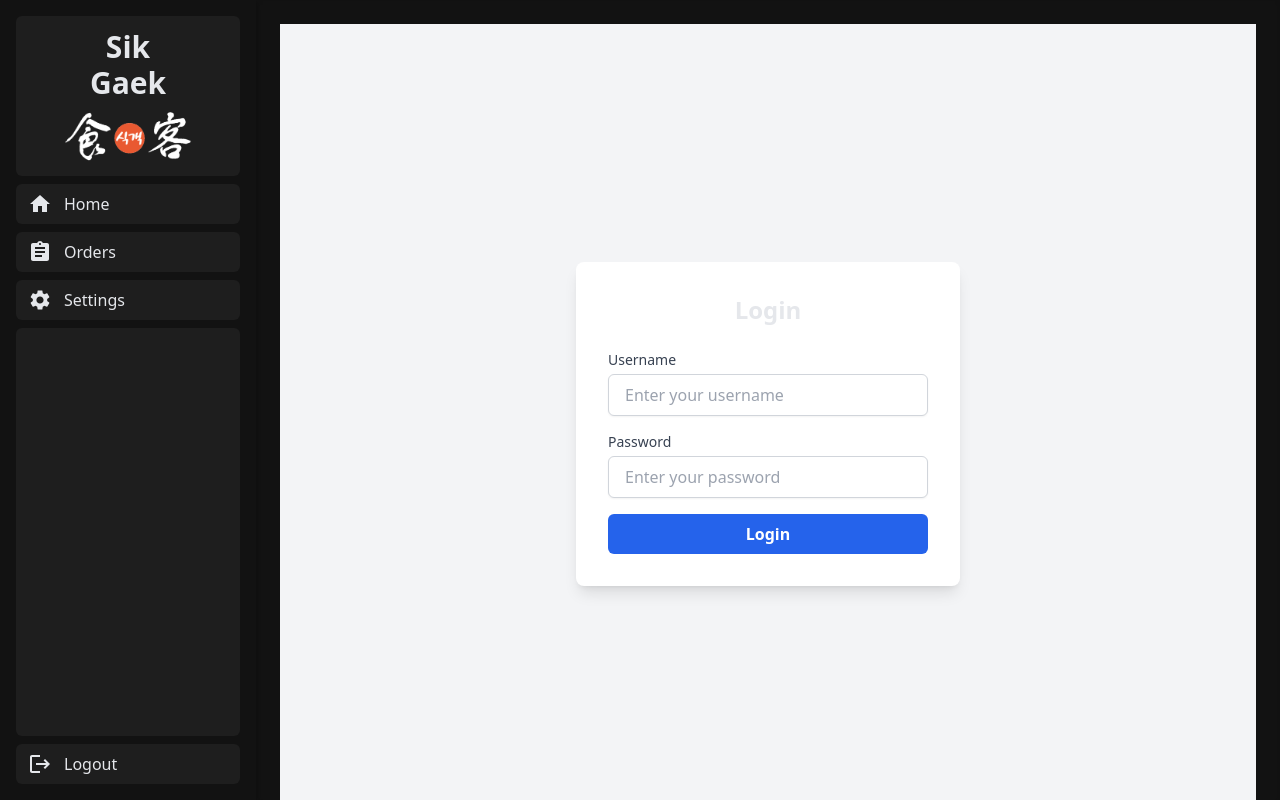
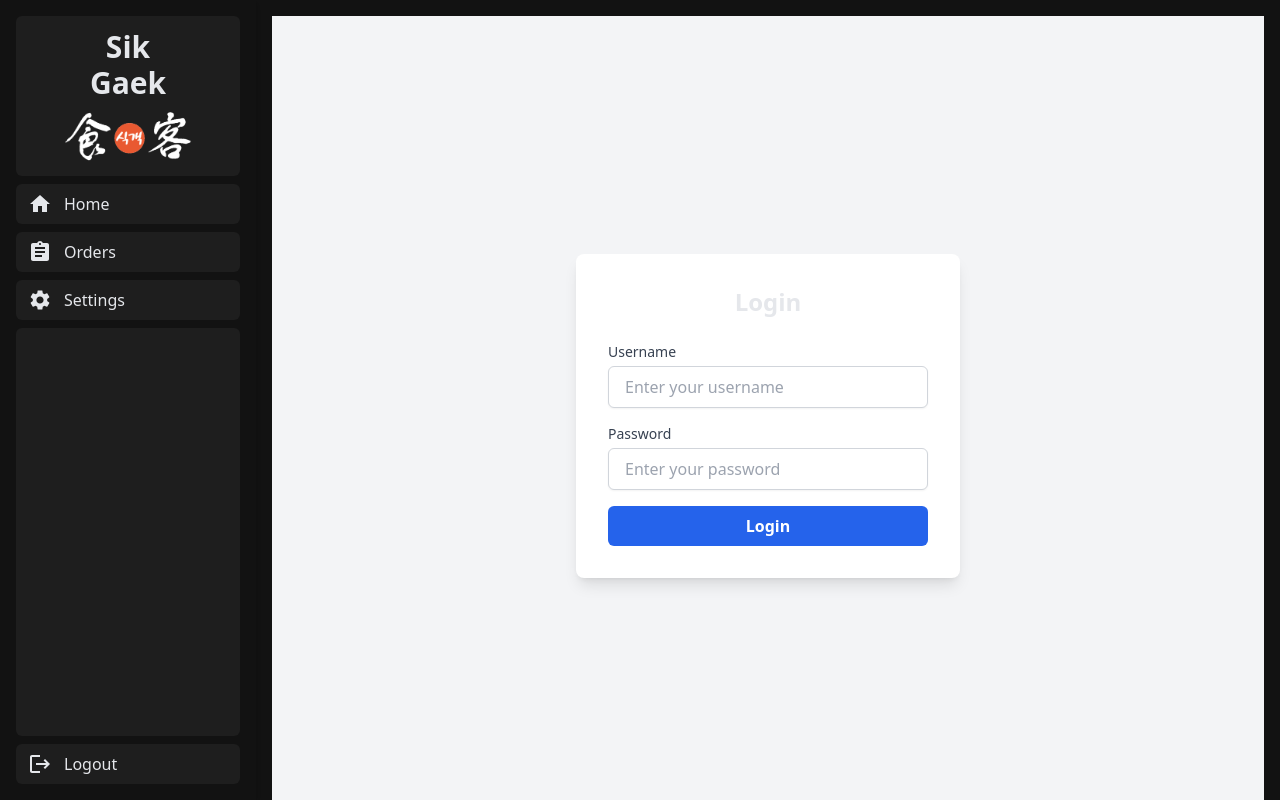
Before and after one commit to jeongjj29/restaurant-pos, a React (Create React App) app in the folder client/: page /login in a window 1280 px wide. Built offline with nearby package versions, Linux system fonts and the light colour scheme; no server answers.

Commit message:
style: adjust padding and set outlet div to flex-grow

```diff
--- a/client/src/components/App.js
+++ b/client/src/components/App.js
@@ -31,7 +31,7 @@ function App() {
         <NavBar />
       </div>
 
-      <div className="flex-1 h-full p-6 shadow-inner overflow-y-auto">
+      <div className="flex-grow p-4 overflow-y-auto">
         <Outlet />
       </div>
     </div>
```
